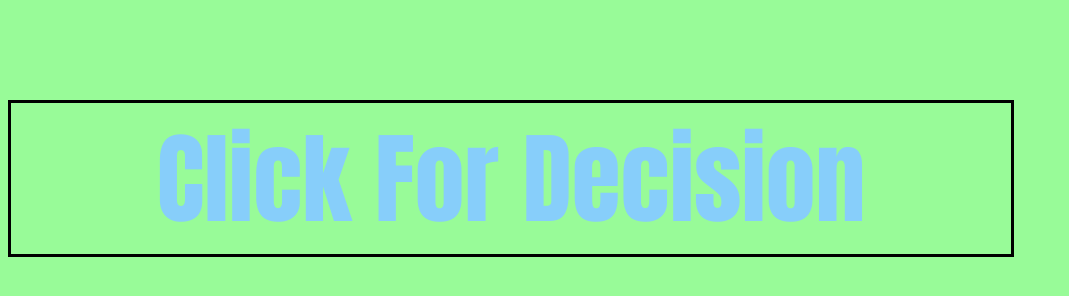
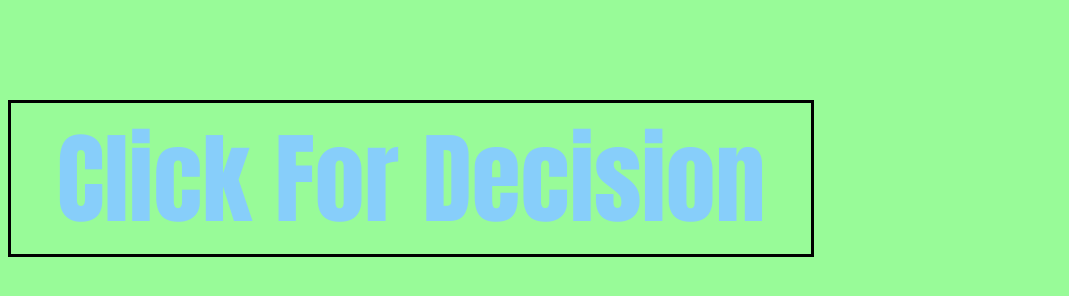
Before and after one commit to ahonan/ahonan.github.io, a plain HTML site: page index.html in a window 1280 px wide. Shown: the whole page, without its empty margins (0-1069 px from the left). Drawn offline with Linux system fonts and the light colour scheme.

Commit message:
Update index.html

```diff
--- a/index.html
+++ b/index.html
@@ -2,7 +2,7 @@
 <html>
   <title>Decision Maker</title>
   <body style="background-color: #98FB98">
-  <p style="font-size: 100px; color: #87CEFA; font-family: impact; text-align: center; width: 1000px; border: 3px solid black" onClick="myFunction()">Click For Decision</p>
+  <p style="font-size: 100px; color: #87CEFA; font-family: impact; text-align: center; width: 800px; border: 3px solid black" onClick="myFunction()">Click For Decision</p>
   <script>
     function myFunction(){
       var promptTime=prompt("How much time do you have (minutes)?").toUpperCase();
```
